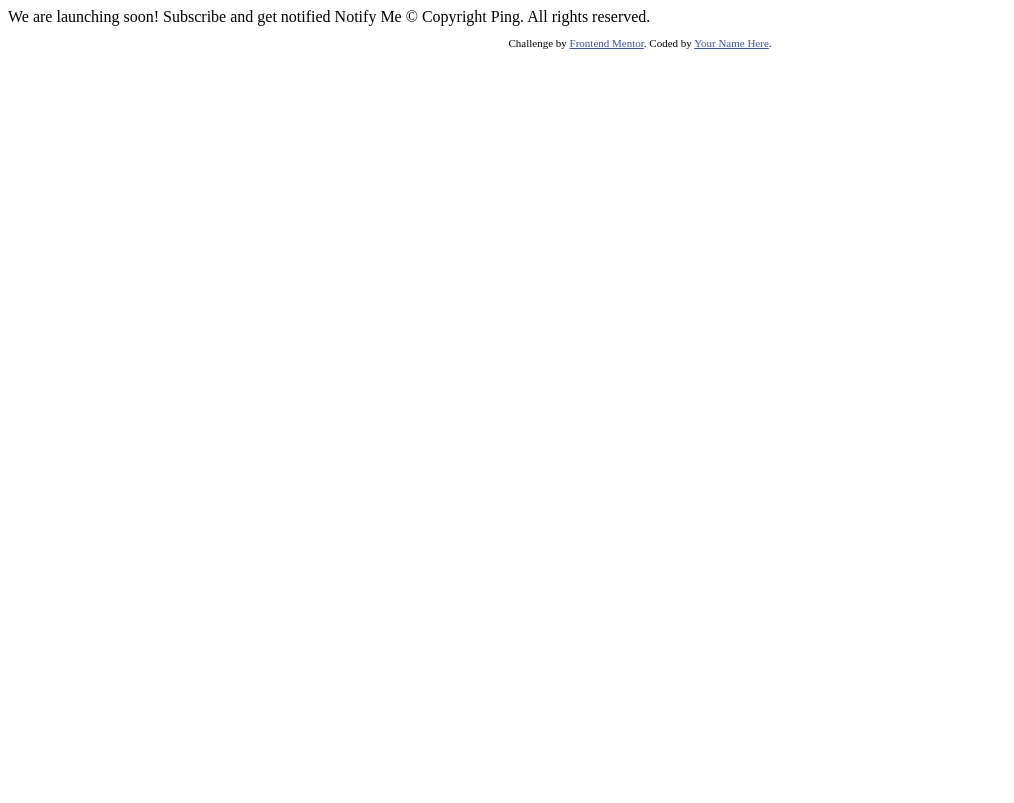
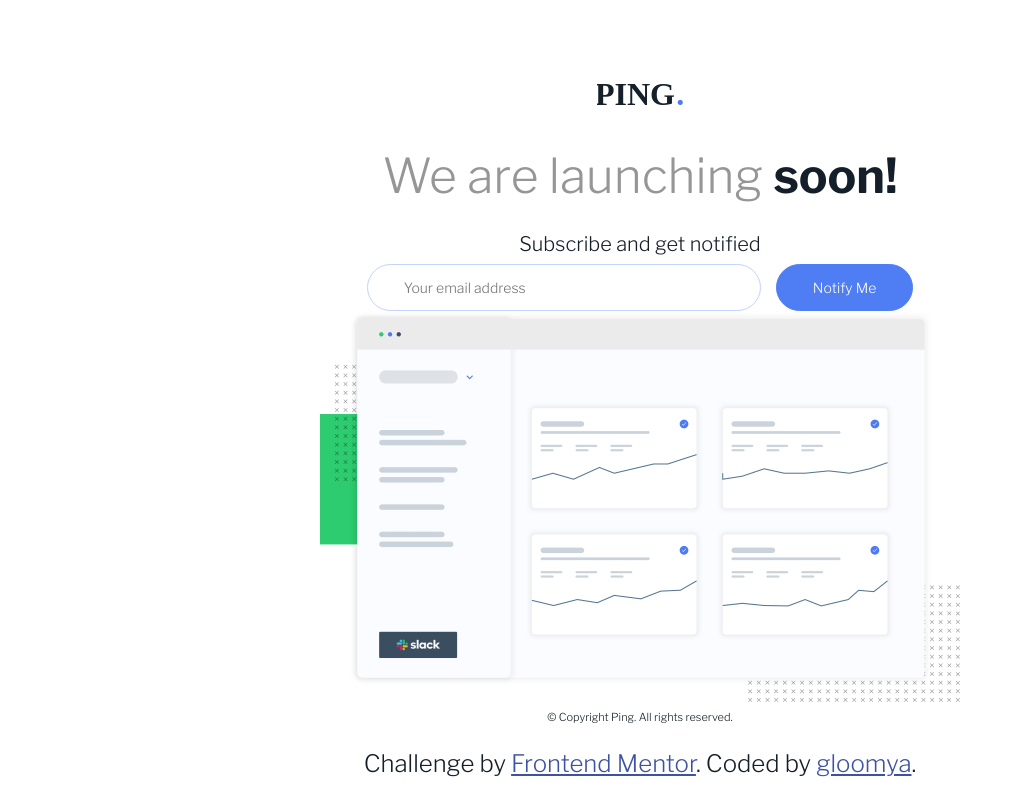
Before and after one commit to gloomya/fm-ping, a plain HTML site: page index.html in a window 1280 px wide. Shown: the whole page, without its empty margins (0-1014 px from the left). Drawn offline with nearby package versions, Linux system fonts and the light colour scheme.

Commit message:
simple styling

```diff
--- /dev/null
+++ b/css/style.css
@@ -0,0 +1,11 @@
+body { font-family: "Libre Franklin", Arial, Helvetica, sans-serif; font-size: 18pt; line-height:1.3; text-align: center; color: hsl(209, 33%, 12%); }
+a { color: hsl(228, 45%, 44%); }
+h1 { font-weight: 300; color: hsl(0, 0%, 59%);}
+h1 span { font-weight: 700; color: hsl(209, 33%, 12%);}
+h2 {font-weight: 300; color: hsl(209, 33%, 12%); font-size: 20px; line-height: 0.4;}
+.logo { margin-top: 80px; }
+.copyright { clear: both; font-size: 11px;}
+input { border-radius: 36px; padding: 14px 36px; font-family: "Libre Franklin", Arial, Helvetica, sans-serif; font-size: 14px; font-size: 14px; }
+input[type="text"] { border: 1px solid hsl(223, 100%, 88%); min-width: 320px; margin-right: 10px;}
+input[type="button"] { background-color: hsl(223, 87%, 63%); border: 1px solid hsl(223, 87%, 63%); color: white;
+.subscription { margin-top: 40px;}
--- a/index.html
+++ b/index.html
@@ -3,31 +3,32 @@
 <head>
   <meta charset="UTF-8">
   <meta name="viewport" content="width=device-width, initial-scale=1.0"> <!-- displays site properly based on user's device -->
-
+  <link rel="stylesheet" href="./css/style.css">
   <link rel="icon" type="image/png" sizes="32x32" href="./images/favicon-32x32.png">
+  <link href="https://fonts.googleapis.com/css?family=Libre+Franklin:300,600,700&display=swap" rel="stylesheet">
+  <script src="https://unpkg.com/ionicons@4.5.9-1/dist/ionicons.js"></script>
 
   <title>Frontend Mentor | Ping coming soon page</title>
 
-  <!-- Feel free to remove these styles or customise in your own stylesheet 👍 -->
-  <style>
-    .attribution { font-size: 11px; text-align: center; }
-    .attribution a { color: hsl(228, 45%, 44%); }
-  </style>
 </head>
 <body>
+  <div class="logo"><img src="./images/logo.svg" alt="logo"></div>
+  <h1>We are launching <span>soon!</span></h1>
 
-  We are launching soon!
+  <h2>Subscribe and get notified</h2>
+  <form action="#" class="subscription">
+    <input type="text" id="email" placeholder="Your email address">
+    <input type="button" value="Notify Me">
+  </form>
+  <img src="./images/illustration-dashboard.png" alt="dashboard-preview" width="640">
 
-  Subscribe and get notified
+  <div class="copyright">&copy; Copyright Ping. All rights reserved.</div>
 
-  Notify Me
-
-  &copy; Copyright Ping. All rights reserved.
 
   <footer>
     <p class="attribution">
       Challenge by <a href="https://www.frontendmentor.io?ref=challenge" target="_blank">Frontend Mentor</a>.
-      Coded by <a href="#">Your Name Here</a>.
+      Coded by <a href="https://volodkovich.com">gloomya</a>.
     </p>
   </footer>
 </body>
```
